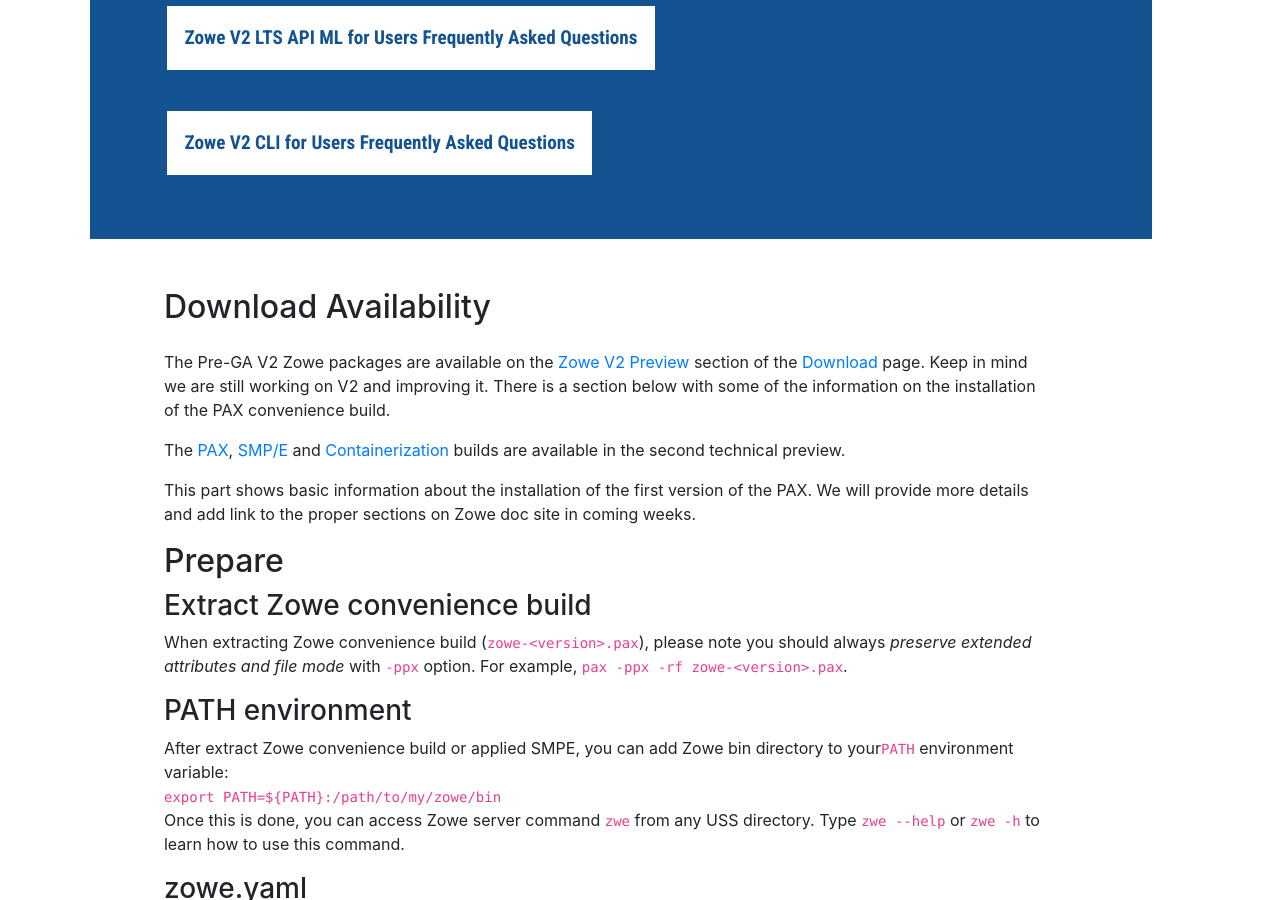
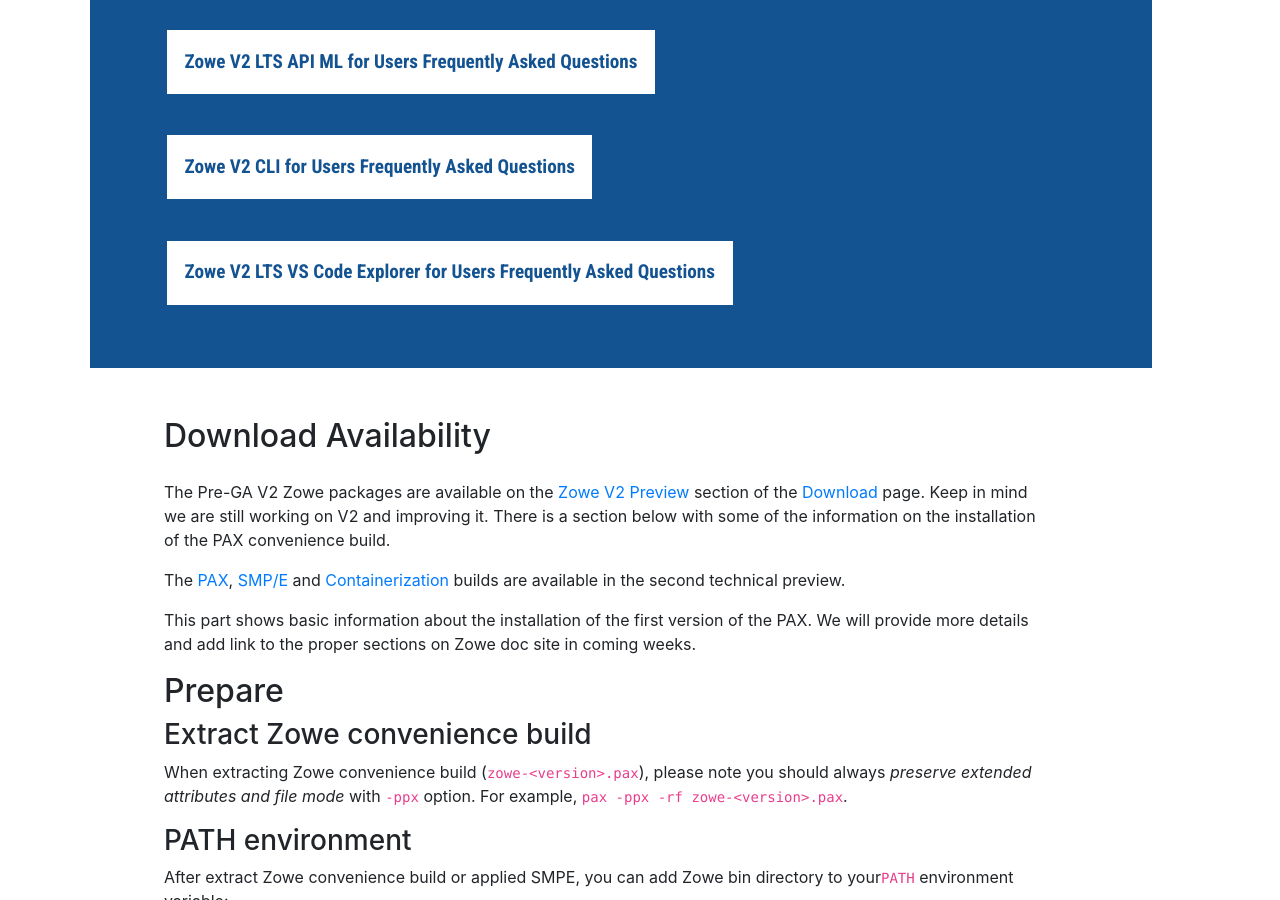
Before and after one commit to zowe/zowe.github.io, a Jekyll site: the page built from vNext.md, in a window 1280 px wide and 900 px high, scrolled down 11151 px. Built offline with Jekyll 4.4.1, drawn with Linux system fonts in a browser that asks for light colours; our own code applies the rules of GitHub Pages for plain Markdown files; some of the changed text lies outside the part shown.

Commit message:
Add FAQs from office hours
Signed-off-by: Jakub Balhar <jakub.balhar@broadcom.net>

```diff
--- a/vNext.md
+++ b/vNext.md
@@ -57,6 +57,10 @@
       <a href="#questions-cli-users" class="card-link" style="margin-left: 30px;">
       <svg width="1em" height="1em" viewBox="0 0 16 16" class="bi bi-arrow-right-circle" fill="currentColor" xmlns="http://www.w3.org/2000/svg"> <path fill-rule="evenodd" d="M8 15A7 7 0 1 0 8 1a7 7 0 0 0 0 14zm0 1A8 8 0 1 0 8 0a8 8 0 0 0 0 16z"/> <path fill-rule="evenodd" d="M7.646 11.354a.5.5 0 0 1 0-.708L10.293 8 7.646 5.354a.5.5 0 1 1 .708-.708l3 3a.5.5 0 0 1 0 .708l-3 3a.5.5 0 0 1-.708 0z"/> <path fill-rule="evenodd" d="M4.5 8a.5.5 0 0 1 .5-.5h5a.5.5 0 0 1 0 1H5a.5.5 0 0 1-.5-.5z"/></svg>
       CLI for Users
+      </a>
+      <a href="#questions-cli-explorers" class="card-link" style="margin-left: 30px;">
+      <svg width="1em" height="1em" viewBox="0 0 16 16" class="bi bi-arrow-right-circle" fill="currentColor" xmlns="http://www.w3.org/2000/svg"> <path fill-rule="evenodd" d="M8 15A7 7 0 1 0 8 1a7 7 0 0 0 0 14zm0 1A8 8 0 1 0 8 0a8 8 0 0 0 0 16z"/> <path fill-rule="evenodd" d="M7.646 11.354a.5.5 0 0 1 0-.708L10.293 8 7.646 5.354a.5.5 0 1 1 .708-.708l3 3a.5.5 0 0 1 0 .708l-3 3a.5.5 0 0 1-.708 0z"/> <path fill-rule="evenodd" d="M4.5 8a.5.5 0 0 1 .5-.5h5a.5.5 0 0 1 0 1H5a.5.5 0 0 1-.5-.5z"/></svg>
+      VS Code Explorer for Users
       </a>
       <a href="#faq" class="card-link">
       <svg width="1em" height="1em" viewBox="0 0 16 16" class="bi bi-arrow-right-circle" fill="currentColor" xmlns="http://www.w3.org/2000/svg"> <path fill-rule="evenodd" d="M8 15A7 7 0 1 0 8 1a7 7 0 0 0 0 14zm0 1A8 8 0 1 0 8 0a8 8 0 0 0 0 16z"/> <path fill-rule="evenodd" d="M7.646 11.354a.5.5 0 0 1 0-.708L10.293 8 7.646 5.354a.5.5 0 1 1 .708-.708l3 3a.5.5 0 0 1 0 .708l-3 3a.5.5 0 0 1-.708 0z"/> <path fill-rule="evenodd" d="M4.5 8a.5.5 0 0 1 .5-.5h5a.5.5 0 0 1 0 1H5a.5.5 0 0 1-.5-.5z"/></svg>
@@ -424,8 +428,8 @@
       <td>04/20/2022 12:00PM - 12:30PM ET</td>
       <td>Zowe Explorers for Consumers</td>
       <td><a href="https://zoom.us/j/94312528890">https://zoom.us/j/94312528890</a></td>
-      <td></td>
-      <td></td>
+      <td><a href="https://zoom.us/rec/share/_obkOAHY6aI2oeQIjSZiNh3zouWtN8WyYmqOLbXN9GSV-W-qqa-nxGK1-276D8ln.kP--nSkSX3qkdBhL?startTime=1650469958000">Zoom recording</a></td>
+      <td><a href="https://ibm.box.com/s/zv05p8s17le72j6l7iwn0n6okl2n0hcp">Presentation</a></td>
     </tr>
     <tr>
       <td>04/13/2022 12:00PM - 12:30PM ET</td>
@@ -1168,6 +1172,53 @@
       </div>
     </div>
   </div>
+
+  <div>
+    <button id="questions-explorers-users" onclick="toggle('questions-explorers-users-detail')" class="w3-button w3-block w3-left-align">
+    Zowe V2 LTS VS Code Explorer for Users Frequently Asked Questions </button>
+    <div id="questions-explorers-users-detail" class="w3-container faq-hide">
+      <div>
+        <button onclick="toggle('questions-explorers-users-1')" class="w3-button w3-block w3-left-align">
+          1. What is the authentication experience for Users who have already stored their USER & PASSWORD in a profile and then they (or their Administrator) has configured an API Mediation Layer service login afterwards?  I.e. When the user logs out and then tries to login again, will Zowe Explorer fall back to the original USER & PASSWORD experience or prompt for a token?
+        </button>
+        <div id="questions-explorers-users-1" class="w3-container faq-hide">
+          <p>If USER & PASSWORD are already stored in profiles for authentication and the User tries to use a token for login, Zowe Explorer will issue a message indicating <i>“This profile does not support token authentication”</i>.  In order to enable token authentication the SECURE array in the the configuration file (<i>either zowe.config.user.json</i> OR <i>zowe.config.json</i>)  needs to be updated with tokenValue in place of USER & PASSWORD.   Default authentication is USER & PASSWORD</p>
+        </div>
+      </div>
+      <div>
+        <button onclick="toggle('questions-explorers-users-2')" class="w3-button w3-block w3-left-align">
+          2. Does Zowe Explorer offer any visual indicator (i.e. an icon or decoration) that helps the user to understand which method of authentication is being used?
+        </button>
+        <div id="questions-explorers-users-2" class="w3-container faq-hide">
+          <p>No, there is no visual / decoration indicating authentication method.  In general if USER & PASSWORD is configured, the User will be prompted for them.</p>
+        </div>
+      </div>
+      <div>
+        <button onclick="toggle('questions-explorers-users-3')" class="w3-button w3-block w3-left-align">
+          3. In addition to support for Team Config (replacement for profiles) are there other distinct Zowe Explorer features that may impact the User experience in Zowe V2?
+        </button>
+        <div id="questions-explorers-users-3" class="w3-container faq-hide">
+          <p>The Zowe Explorer (for VS Code) Squad has added usability features throughout the Zowe V1 (continuous delivery) LTS release, including adding commands and functions to process multiple items, adding progress bars, and refresh capabilities.  The comprehensive list of features can be viewed in the changelog at the VS Code Marketplace:  <a href="https://marketplace.visualstudio.com/items/Zowe.vscode-extension-for-zowe/changelog">https://marketplace.visualstudio.com/items/Zowe.vscode-extension-for-zowe/changelog</a> ; it is important to note that a new LTS release gives all squads the opportunity to introduce changes that may require an upgrade or result in a significant change in behavior - the Zowe community refers to these as “breaking changes”.  In the case of Zowe V2 LTS, the significant change for Zowe Explorer is the introduction of and support for Team Profile Configurations & setting updates as well as. </p>
+        </div>
+      </div>
+      <div>
+        <button onclick="toggle('questions-explorers-users-4')" class="w3-button w3-block w3-left-align">
+          4. After Zowe V2 is introduced, will I automatically obtain the V2 LTS version of Zowe Explorer?
+        </button>
+        <div id="questions-explorers-users-4" class="w3-container faq-hide">
+          <p>Provided the User has not changed the auto update (extensions.autoUpdate) default setting in their Zowe Explorer USER SETTINGS to false, Zowe Explorer will automatically be updated to V2.  If the auto update setting has been changed to “false”, the user can decide when to update Zowe Explorer - they do this manually by clicking the “UPDATE” button. (The UPDATE button will show once Zowe V2 LTS is available).</p>
+        </div>
+      </div>
+      <div>
+        <button onclick="toggle('questions-explorers-users-5')" class="w3-button w3-block w3-left-align">
+          5. Who is expected to configure the "Team" profiles?
+        </button>
+        <div id="questions-explorers-users-5" class="w3-container faq-hide">
+          <p>Ideally, for Team Configuration a designated Administrator who has access to the appropriate connection information and is familiar with configuring profiles - this will enable developers to get started with Zowe Explorer without having to learn about profiles and will ensure all developers are configured with their organizations required authentication policy.</p>
+        </div>
+      </div>
+    </div>
+  </div>
 </div>
 
 </section>
```
